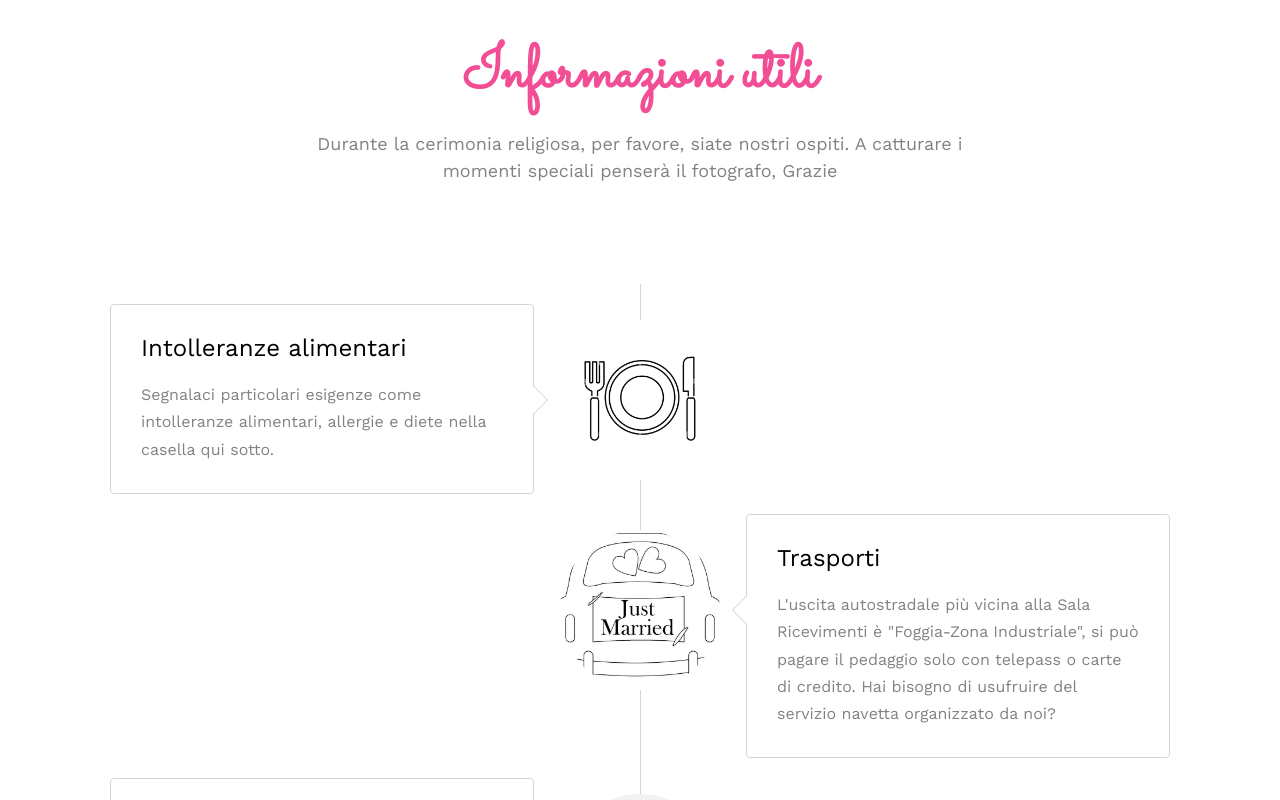
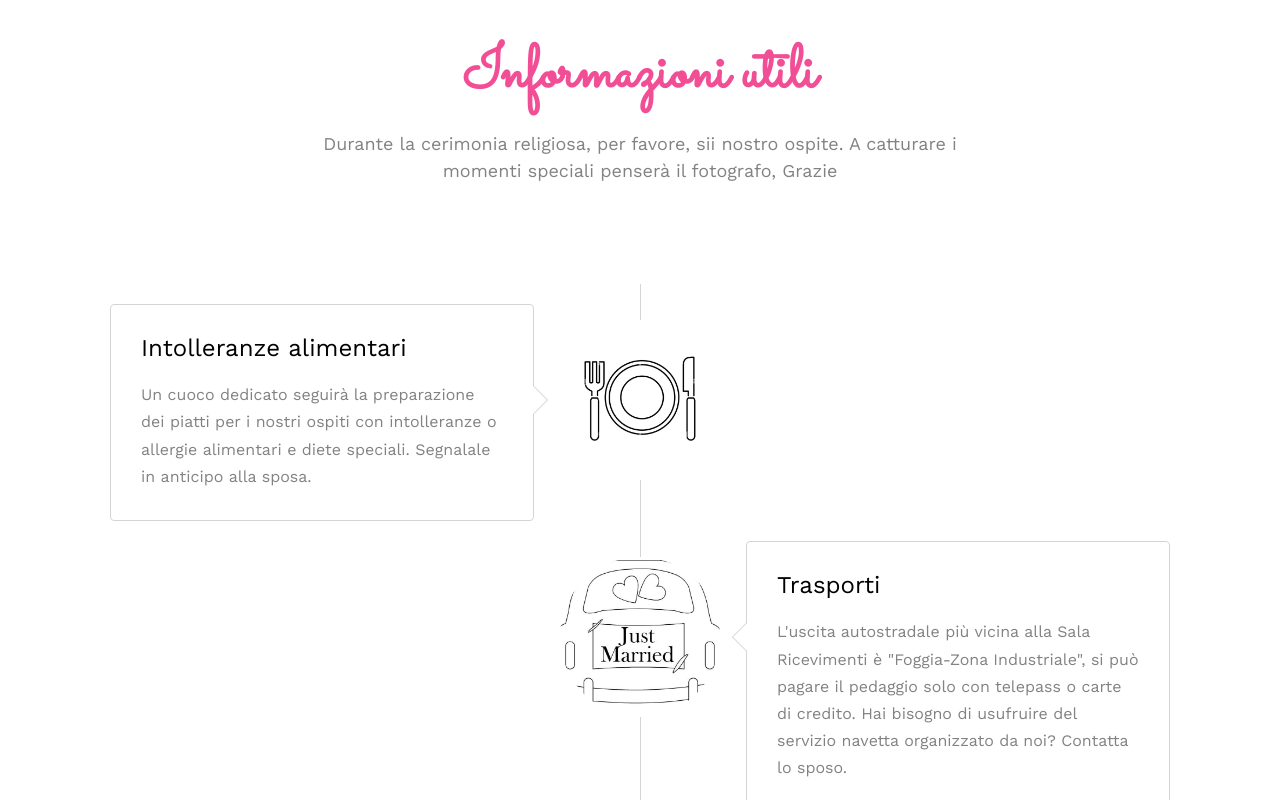
Before and after one commit to moebiusmania/weddings-website, a Nuxt app: page / in a window 1280 px wide. Shown: the part 2620-3420 px from the top of the page. Built offline with nearby package versions, Linux system fonts and the light colour scheme.

Commit message:
fix: quick fixes

```diff
--- a/app.vue
+++ b/app.vue
@@ -1,13 +1,13 @@
 <script lang="ts" setup>
 useHead({
-  title: "Lucia & Francesco",
+  title: "Matrimonio Lucia & Francesco",
   htmlAttrs: {
     lang: "it-IT",
   },
   meta: [
     {
       name: 'description',
-      content: "Matrimobio Lucia & Francesco"
+      content: "Matrimonio Lucia & Francesco"
     },
     {
       name: 'author',
--- a/components/Event.vue
+++ b/components/Event.vue
@@ -25,7 +25,8 @@
                     <span>Mercoledì 28</span>
                     <span>Dicembre, 2022</span>
                   </div>
-                  <p><a href="#" rel="noopener nofollow" target="_blank">Vedi su Google Maps</a></p>
+                  <p><a href="https://maps.app.goo.gl/htid3D3qQV2XYsVJ8" rel="noopener nofollow" target="_blank">Vedi su
+                      Google Maps</a></p>
                 </div>
               </div>
               <div class="col-md-6 col-sm-6 text-center">
@@ -41,7 +42,8 @@
                     <span>Mercoledì 28</span>
                     <span>Dicembre, 2022</span>
                   </div>
-                  <p><a href="#" rel="noopener nofollow" target="_blank">Vedi su Google Maps</a></p>
+                  <p><a href="https://maps.app.goo.gl/oE7jrNMPjwUGhYbu8" rel="noopener nofollow" target="_blank">Vedi su
+                      Google Maps</a></p>
                 </div>
               </div>
             </div>
--- a/components/Story.vue
+++ b/components/Story.vue
@@ -5,7 +5,7 @@
         <div class="col-md-8 col-md-offset-2 text-center fh5co-heading animate-box">
           <!-- <span>We Love Each Other</span> -->
           <h2>Informazioni utili</h2>
-          <p>Durante la cerimonia religiosa, per favore, siate nostri ospiti. A catturare i momenti speciali penserà il
+          <p>Durante la cerimonia religiosa, per favore, sii nostro ospite. A catturare i momenti speciali penserà il
             fotografo,
             Grazie</p>
         </div>
@@ -21,8 +21,9 @@
                   <!-- <span class="date">December 25, 2015</span> -->
                 </div>
                 <div class="timeline-body">
-                  <p>Segnalaci particolari esigenze come intolleranze alimentari, allergie e diete nella casella qui
-                    sotto.</p>
+                  <p>Un cuoco dedicato seguirà la preparazione dei piatti per i nostri ospiti con intolleranze o
+                    allergie alimentari e diete
+                    speciali. Segnalale in anticipo alla sposa.</p>
                 </div>
               </div>
             </li>
@@ -36,7 +37,8 @@
                 <div class="timeline-body">
                   <p>L'uscita autostradale più vicina alla Sala Ricevimenti è "Foggia-Zona Industriale", si può pagare
                     il pedaggio solo con
-                    telepass o carte di credito. Hai bisogno di usufruire del servizio navetta organizzato da noi?</p>
+                    telepass o carte di credito. Hai bisogno di usufruire del servizio navetta organizzato da noi?
+                    Contatta lo sposo.</p>
                 </div>
               </div>
             </li>
```
